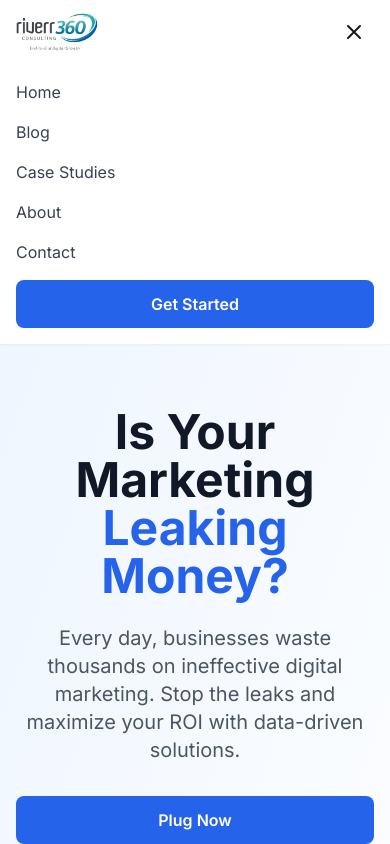
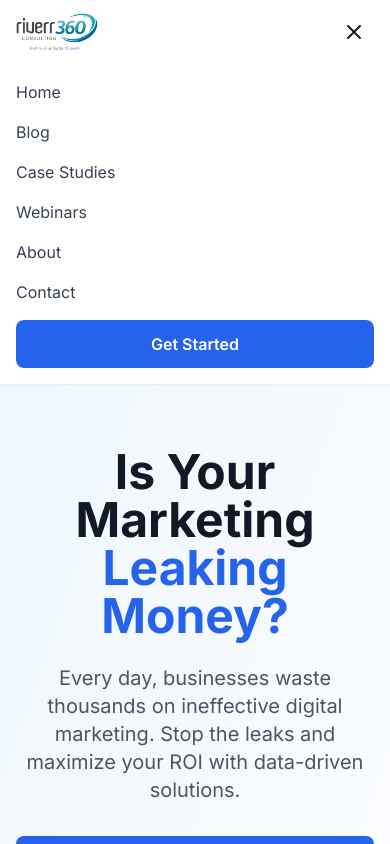
Before and after one commit to riverr360consulting/riverr360, a Next.js app: page / in a window 390 px wide. Both pictures are taken after a click on the button 354 px from the left and 32 px from the top of the page. Shown: the top 844 px of the page. Built offline with nearby package versions, Linux system fonts and the light colour scheme.

Commit message:
Updated mobile menu with webinars

```diff
--- a/components/Header.tsx
+++ b/components/Header.tsx
@@ -102,6 +102,12 @@ export default function Header() {
             >
               Case Studies
             </Link>
+	    <Link href="/webinars"
+             className="block text-gray-700 hover:text-primary-600"
+             onClick={() => setMobileMenuOpen(false)}
+             >
+               Webinars
+            </Link>
             <Link
               href="/profile"
               className="block text-gray-700 hover:text-primary-600"
```
